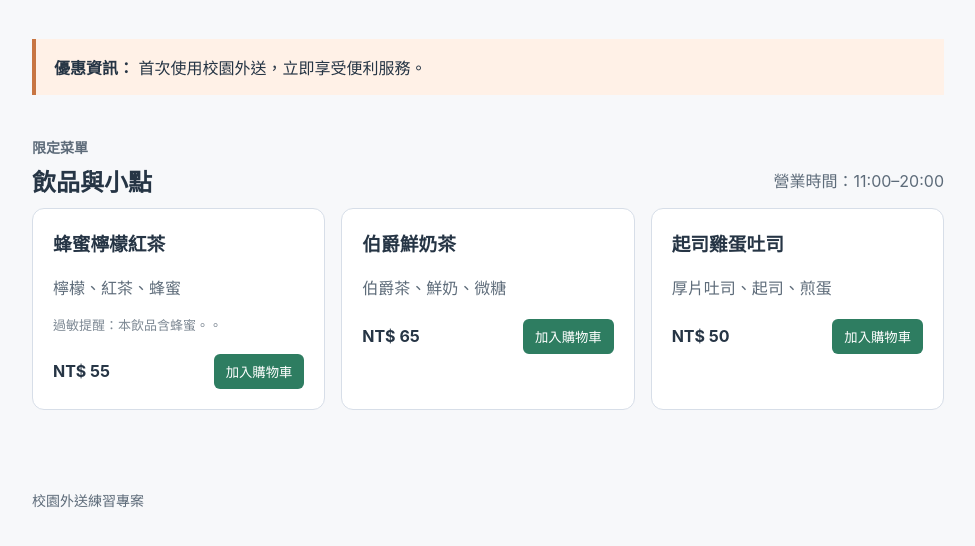
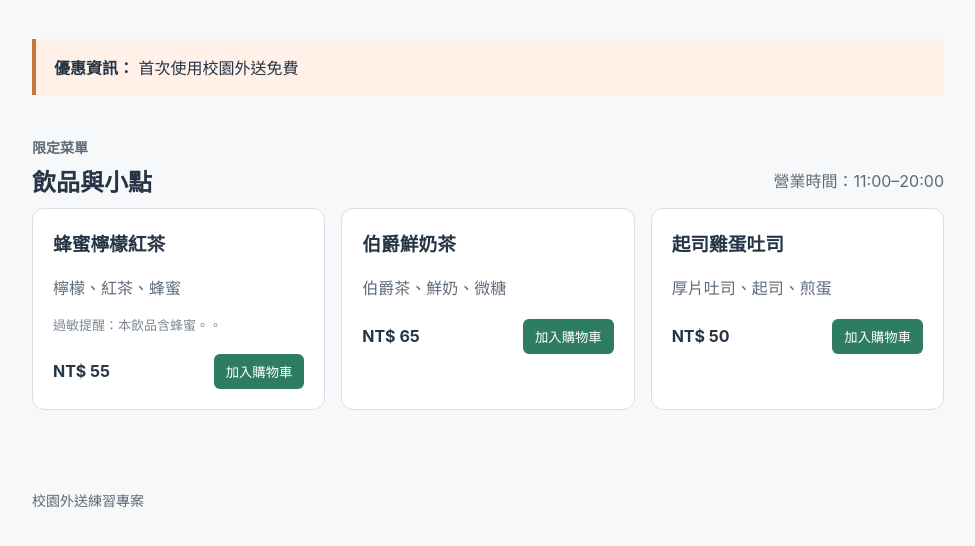
Before and after one commit to Working024686/menu-page, a plain HTML site: page index.html in a window 1280 px wide. Shown: the part 304-850 px from the top of the page, without its empty margins (152-1127 px from the left). Drawn offline with Linux system fonts and the light colour scheme.

Commit message:
更新促銷資訊，修改首次使用校園外送的描述

```diff
--- a/index.html
+++ b/index.html
@@ -24,7 +24,7 @@
 
       <section id="promotion" class="promotion" aria-label="促銷資訊">
         <strong>優惠資訊：</strong>
-        <span>首次使用校園外送，立即享受便利服務。</span>
+        <span>首次使用校園外送免費</span>
       </section>
 
       <section id="menu" aria-labelledby="menu-title">
```
